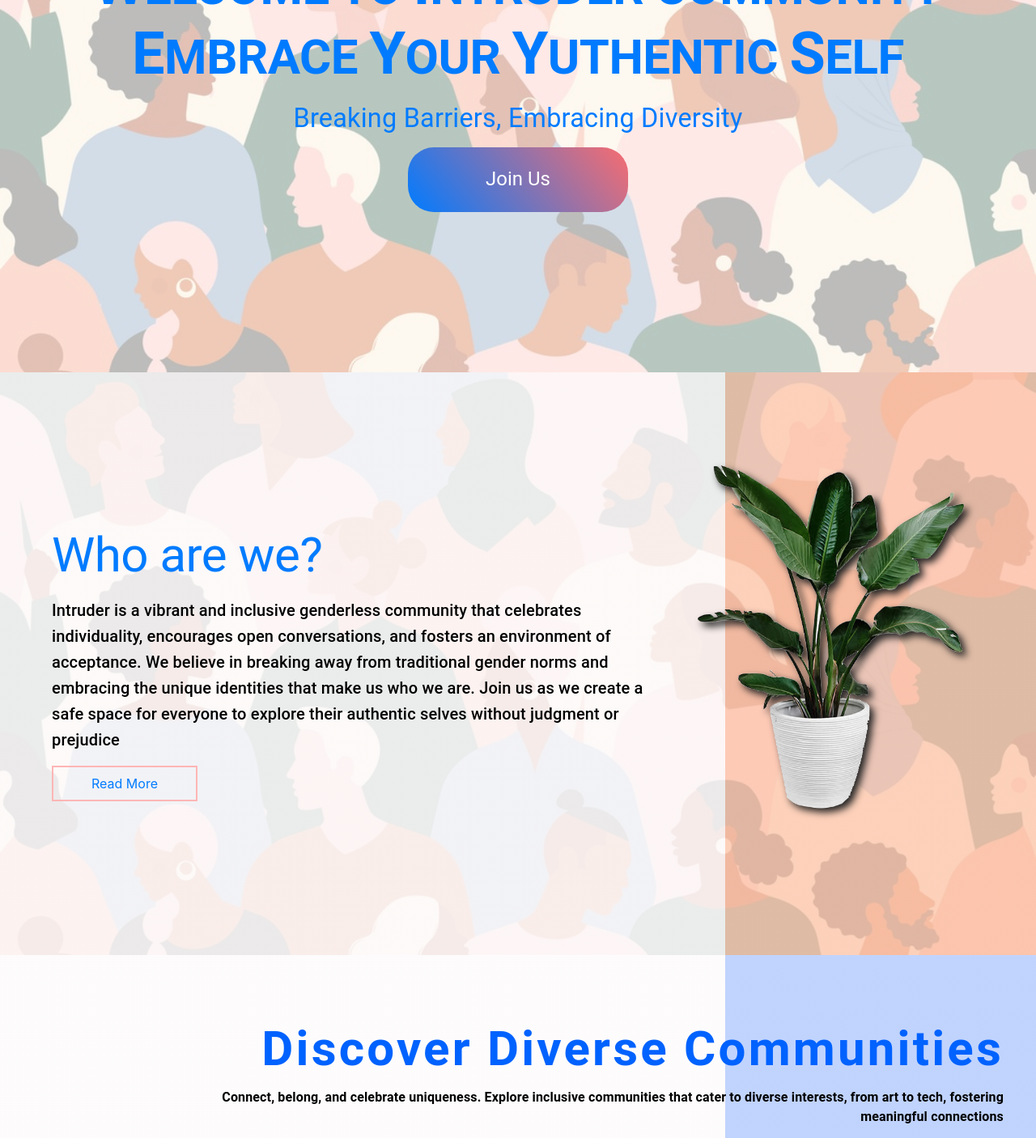
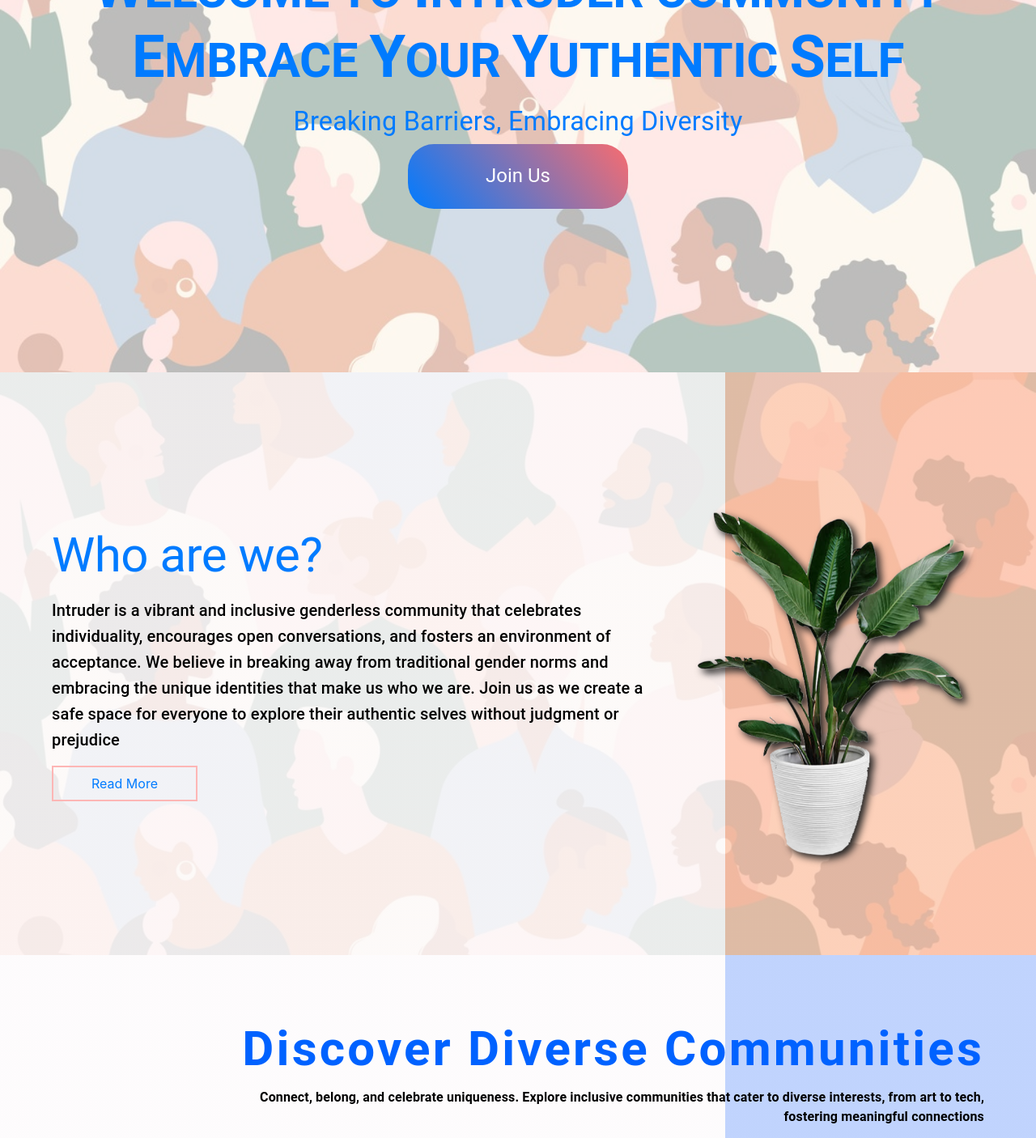
Before and after one commit to anugcodes/CCES-School, a React (Vite) app: page / in a window 1280 px wide. Shown: the part 360-1766 px from the top of the page at 81% size. Built offline with nearby package versions, Linux system fonts and the light colour scheme.

Commit message:
scroll animations

```diff
--- a/src/components/community/createCommunity.jsx
+++ b/src/components/community/createCommunity.jsx
@@ -27,6 +27,13 @@ const Community = () => {
       >
         <Container maxWidth="lg">
           <Stack direction={"column"} spacing={2} sx={{ p: "3rem 0 5rem 0" }}>
+            <div
+              data-aos="fade-left"
+              data-aos-offset="200"
+              data-aos-delay="300"
+              data-aos-once="true"
+              data-aos-easing="ease-in-sine"
+            >
               <Typography
                 variant="h3"
                 sx={{
@@ -43,15 +50,18 @@ const Community = () => {
                 `}
               >
                 Be the architect of your safe space. With our platform, you have
-              the power to build and customize your very own community from the
-              ground up. Unleash your passions, expertise, and unique vision to
-              create a welcoming haven for like-minded individuals. Whether
-              you're passionate about art, gaming, technology, wellness, or any
-              other topic close to your heart, our system gives you the tools to
-              foster meaningful connections and empower those who join. Start
-              crafting your community today and embark on an exciting journey of
-              empowerment, belonging, and shared experiences
+                the power to build and customize your very own community from
+                the ground up. Unleash your passions, expertise, and unique
+                vision to create a welcoming haven for like-minded individuals.
+                Whether you're passionate about art, gaming, technology,
+                wellness, or any other topic close to your heart, our system
+                gives you the tools to foster meaningful connections and empower
+                those who join. Start crafting your community today and embark
+                on an exciting journey of empowerment, belonging, and shared
+                experiences
               </Typography>
+            </div>
+
             <CommunityCard />
           </Stack>
         </Container>
--- a/src/components/community/simpleCard.jsx
+++ b/src/components/community/simpleCard.jsx
@@ -63,6 +63,7 @@ const CommunityCard = () => {
           sx={styles.cards}
           data-aos="fade-right"
           data-aos-offset="300"
+          data-aos-once="true"
           data-aos-easing="ease-in-sine"
         >
           <Stack
@@ -104,6 +105,7 @@ const CommunityCard = () => {
           data-aos-offset="300"
           data-aos-easing="ease-in-sine"
           data-aos-delay="500"
+          data-aos-once="true"
         >
           <Stack
             direction={"column"}
@@ -142,6 +144,7 @@ const CommunityCard = () => {
           sx={styles.cards}
           data-aos="fade-right"
           data-aos-offset="300"
+          data-aos-once="true"
           data-aos-easing="ease-in-sine"
           data-aos-delay="1000"
         >
@@ -196,6 +199,7 @@ const CommunityCard = () => {
           data-aos-offset="100"
           data-aos-easing="ease-in-sine"
           data-aos-delay="1500"
+          data-aos-once="true"
         >
           <Stack spacing={2} height={"100%"}>
             <Typography
--- a/src/components/discover.jsx
+++ b/src/components/discover.jsx
@@ -5,10 +5,10 @@ import {
   Typography,
   TextField,
   InputAdornment,
+  Container,
 } from "@mui/material";
 import { css } from "@emotion/react";
 import { useState } from "react";
-
 
 import Background from "../assets/community.jpg";
 import CardBox from "./communityCard";
@@ -57,20 +57,31 @@ const Discover = () => {
       padding: 1.5vh 0;
     `,
     container: css`
-    max-width: 1200px;
+      // max-width: 1200px;
       @media (width < 900px) {
         display: flex;
         justify-content: center;
       }
-    `
+    `,
   };
 
   return (
     <Box sx={styles.mainContainer}>
       <Box sx={styles.gridContainer}>
+        <Container maxWidth="lg">
           <Grid container maxWidth={"lg"} sx={styles.container}>
             <Grid item md={2} xs={0}></Grid>
-          <Grid item md={10} xs={10} sx={styles.gridItemText}>
+            <Grid
+              item
+              md={10}
+              xs={10}
+              sx={styles.gridItemText}
+              data-aos="fade-right"
+              data-aos-offset="200"
+              data-aos-delay="200"
+              data-aos-once="true"
+              data-aos-easing="ease-in-sine"
+            >
               <Typography variant="h2" sx={styles.headingText}>
                 Discover Diverse Communities
               </Typography>
@@ -81,7 +92,11 @@ const Discover = () => {
               </Typography>
             </Grid>
 
-          <Stack direction={{md: 'row', xs: 'column', sm: 'row'}} alignItems={"center"} width={"100%"}>
+            <Stack
+              direction={{ md: "row", xs: "column", sm: "row" }}
+              alignItems={"center"}
+              width={"100%"}
+            >
               <Grid item md={3} xs={10} sm={6}>
                 <CardBox />
               </Grid>
@@ -96,6 +111,7 @@ const Discover = () => {
               </Grid>
             </Stack>
           </Grid>
+        </Container>
       </Box>
     </Box>
   );
--- a/src/components/why.jsx
+++ b/src/components/why.jsx
@@ -27,7 +27,14 @@ const WhyChoose = () => {
             justifyContent={"center"}
             sx={{ p: "3rem 0" }}
           >
-            <Box className="text">
+            <Box
+              className="text"
+              data-aos="fade-right"
+              data-aos-offset="200"
+              data-aos-delay="200"
+              data-aos-once="true"
+              data-aos-easing="ease-in-sine"
+            >
               <Typography
                 variant="h2"
                 sx={{
@@ -53,7 +60,7 @@ const WhyChoose = () => {
                       heading={item.heading}
                       details={item.details}
                       backgroundColor={item.backgroundColor}
-                      delay={index*500}
+                      delay={index * 500}
                     />
                   </Box>
                 );
--- a/src/components/whyCards.jsx
+++ b/src/components/whyCards.jsx
@@ -18,9 +18,15 @@ const CardData = ({ backgroundColor, heading, details, delay }) => {
         data-aos-easing="linear"
         data-aos-duration="6000"
         data-aos-offset="0"
+        data-aos-once="true"
         data-aos-delay={`${delay}`}
       >
-      <CardMedia component="img" width="60%" image={Image} alt="green iguana" />
+        <CardMedia
+          component="img"
+          width="60%"
+          image={Image}
+          alt="green iguana"
+        />
         <CardContent>
           <Typography gutterBottom variant="h5" sx={{ color: "white" }}>
             {heading}
--- a/src/main.jsx
+++ b/src/main.jsx
@@ -15,6 +15,12 @@ import {
 let theme = createTheme();
 theme = responsiveFontSizes(theme);
 
+import AOS from "aos";
+AOS.init({
+  debounceDelay: 50, // the delay on debounce used while resizing window (advanced)
+  throttleDelay: 99, // the delay on throttle used while scrolling the page (advanced)
+});
+
 ReactDOM.createRoot(document.getElementById("root")).render(
   <React.StrictMode>
     <LocalizationProvider dateAdapter={AdapterDayjs}>
--- a/src/pages/home-page.jsx
+++ b/src/pages/home-page.jsx
@@ -1,4 +1,4 @@
-import {React, useEffect} from "react";
+import { React, useEffect } from "react";
 import { Box, Container, Stack, Typography } from "@mui/material";
 import Background from "../assets/crowdbg.jpg";
 import HomePlant from "../assets/homeplant.png";
@@ -11,20 +11,15 @@ import Community from "../components/community/createCommunity";
 import Footer from "../components/footer";
 
 export default function HomePage() {
-
-
   useEffect(() => {
     const parallaxSections = document.querySelectorAll(".parallax-section");
-
     const handleScroll = () => {
-      parallaxSections.forEach(section => {
+      parallaxSections.forEach((section) => {
         const speed = section.getAttribute("data-speed") || 2; // Adjust the speed as needed
         const yPos = -window.scrollY / speed;
         section.style.backgroundPosition = `center ${yPos}px`;
       });
     };
-
-
     window.addEventListener("scroll", handleScroll);
     return () => {
       window.removeEventListener("scroll", handleScroll);
@@ -66,6 +61,11 @@ export default function HomePage() {
                   textAlign: "center",
                   textTransform: "uppercase",
                 }}
+                data-aos="fade-right"
+                data-aos-offset="200"
+                data-aos-delay="200"
+                data-aos-once="true"
+                data-aos-easing="ease-in-sine"
               >
                 <span className="heading-first-letter">W</span>elcome to{" "}
                 <span className="heading-first-letter">I</span>ntruder Community{" "}
@@ -74,6 +74,16 @@ export default function HomePage() {
                 <span className="heading-first-letter">Y</span>uthentic{" "}
                 <span className="heading-first-letter">S</span>elf
               </Typography>
+              <Stack
+                direction="column"
+                alignItems="center"
+                spacing={1}
+                data-aos="fade-left"
+                data-aos-offset="200"
+                data-aos-delay="300"
+                data-aos-once="true"
+                data-aos-easing="ease-in-sine"
+              >
                 <Typography
                   variant="h4"
                   sx={{
@@ -87,6 +97,7 @@ export default function HomePage() {
                 <button
                   style={{
                     padding: "1.5rem 6rem",
+                    maxWidth: "320px",
                     border: "none",
                     borderRadius: "2rem",
                     background:
@@ -100,6 +111,7 @@ export default function HomePage() {
                     Join Us
                   </Typography>
                 </button>
+              </Stack>
             </Stack>
           </Container>
         </Box>
@@ -120,7 +132,7 @@ export default function HomePage() {
             position: "relative",
             display: "flex",
             alignItems: "center",
-            padding: {xs:"2rem 0", lg:".5rem 0"},
+            padding: { xs: "2rem 0", lg: ".5rem 0" },
           }}
         >
           <Container maxWidth="lg">
@@ -135,6 +147,11 @@ export default function HomePage() {
                   direction={"column"}
                   spacing={2}
                   className="contentImageStack"
+                  data-aos="fade-right"
+                  data-aos-offset="300"
+                  data-aos-delay="200"
+                  data-aos-once="true"
+                  data-aos-easing="ease-in-sine"
                 >
                   <Typography
                     variant="h2"
@@ -170,7 +187,16 @@ export default function HomePage() {
                   </Link>
                 </Stack>
                 <div className="imageContainer">
-                  <img src={HomePlant} alt="who are we" className="image" />
+                  <img
+                    src={HomePlant}
+                    alt="who are we"
+                    className="image"
+                    data-aos="fade-left"
+                    data-aos-offset="300"
+                    data-aos-delay="200"
+                    data-aos-once="true"
+                    data-aos-easing="ease-in-sine"
+                  />
                 </div>
               </Stack>
             </Box>
```
Lines whose indentation alone changed are shown as unchanged.
